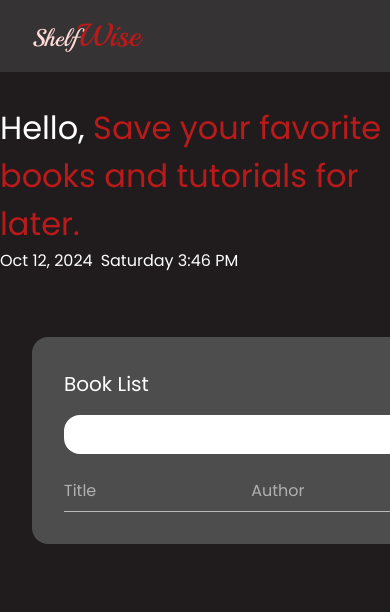
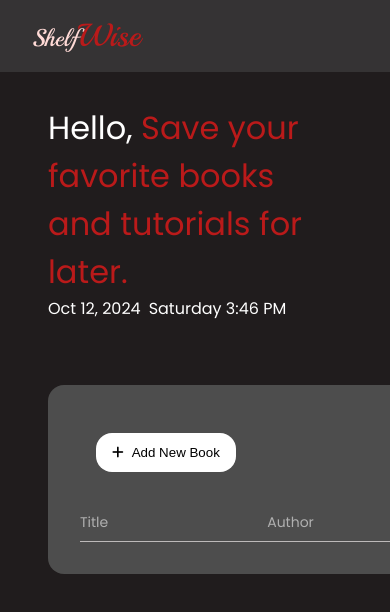
Before and after one commit to FHAT-Techie/Library-Book-Management, a plain HTML site: page index.html in a window 390 px wide. Drawn offline with Linux system fonts and the light colour scheme.

Commit message:
responsive

```diff
--- a/index.html
+++ b/index.html
@@ -51,8 +51,9 @@
 <section class="table">
     <table>
         <caption class="tableCaption">
+            <button class="addButton"><i class="fa-solid fa-plus"></i> Add New Book</button>
         <h1>Book List</h1>
-         <button class="addButton"><i class="fa-solid fa-plus"></i> Add New Book</button>
+
     </caption>
 
       <thead>
--- a/style.css
+++ b/style.css
@@ -354,6 +354,7 @@ body{
 
     }
 
+
 /* Media query for devices with a width of 768px or less */
 @media (max-width: 768px) {
     .header {
@@ -383,14 +384,16 @@ body{
     }
 
     caption {
-        flex-direction: column; /* Stack caption content */
+        flex-direction: row; /* Stack caption content */
         align-items: flex-start; /* Align items to start */
     }
 
-    .addButton {
+
+
+    /* .addButton {
         margin-top: 1rem; /* Add margin to separate button */
-        width: 100%; /* Full width for button */
-    }
+        /* width: 100%; Full width for button
+    } */
 
     /* Responsive styles for form inputs */
     .form {
@@ -424,18 +427,18 @@ body{
     }
 
     .profile {
-        margin-top: 1rem; /* Add margin to separate profile */
+        margin-top: 0.5rem 1rem; /* Add margin to separate profile */
     }
 
     .mainBody {
-        padding: 0 0px; /* Adjust padding for main body */
+        padding: 1rem 1rem; /* Adjust padding for main body */
     }
 
     .popup .form {
         width: 100%; /* Make popup form full width */
     }
 
-    th, td, {
+    th, td {
         font-size: 0.875rem; /* Decrease font size for table */
     }
 
@@ -451,37 +454,34 @@ body{
     line-height: -10;
     }
     .mainBody{
-        margin: 2rem 0;
+        margin: 1rem 1rem;
+    }
+    main{
+     margin: 1rem;
     }
 }
 
-/* Wrap table in a container with horizontal scrolling */
-.table-container {
-    width: 100%;
-    overflow-x: auto; /* Enables horizontal scrolling */
+
+.table {
+    margin: 0.5rem 1rem;
+    width: 100%; /* Container width */
 }
 
-/* Ensure the table does not shrink below 1000px */
-table {
-    min-width: 1000px; /* Set the minimum width */
-    width: 100%; /* Ensure the table takes full available width */
-    display: flex;
-    padding: 2rem;
-    flex-direction: column;
-    align-items: flex-start;
-    gap: 1rem;
-    align-self: stretch;
-    border-radius: 1rem;
-    background: #4D4D4D;
+.table-container {
+    width: 100%; /* Full width of the container */
+    overflow-x: auto; /* Enable horizontal scrolling */
 }
 
-/* Example to test the scrollbar visibility */
-thead tr,
-tbody tr {
+table {
+    min-width: 1000px; /* Ensure the table does not shrink below 1000px */
+    width: 100%; /* Allow the table to take full width */
+    border-collapse: collapse; /* Collapse borders for better appearance */
+}
+
+caption {
     display: flex;
-    width: 100%; /* Make each row fill the available space */
     justify-content: space-between;
     align-items: center;
-    align-self: stretch;
-    padding: 0.5rem 0;
+    padding: 1rem;
+    font-size: 1.5rem; /* Adjust caption font size if needed */
 }
```
